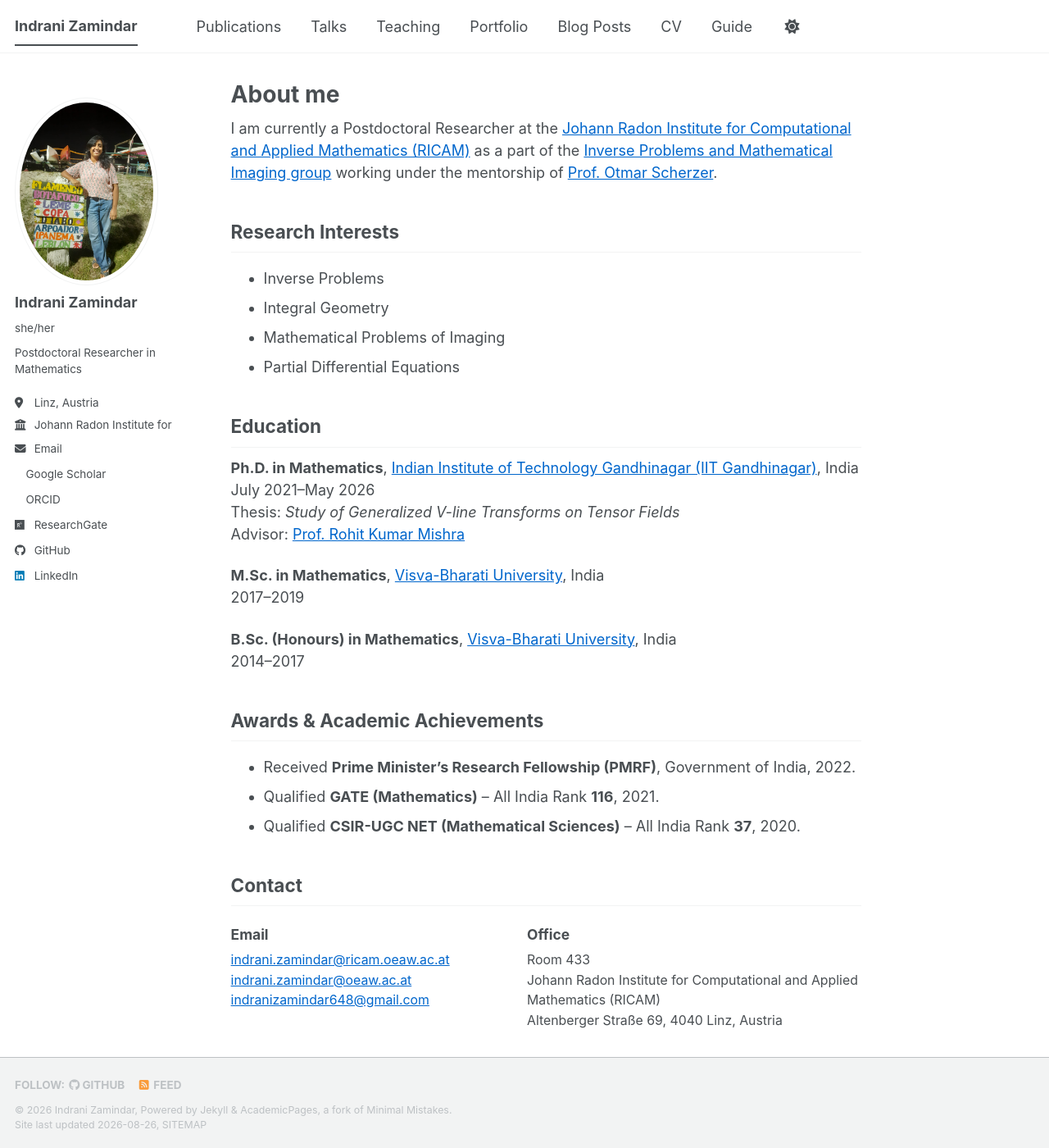
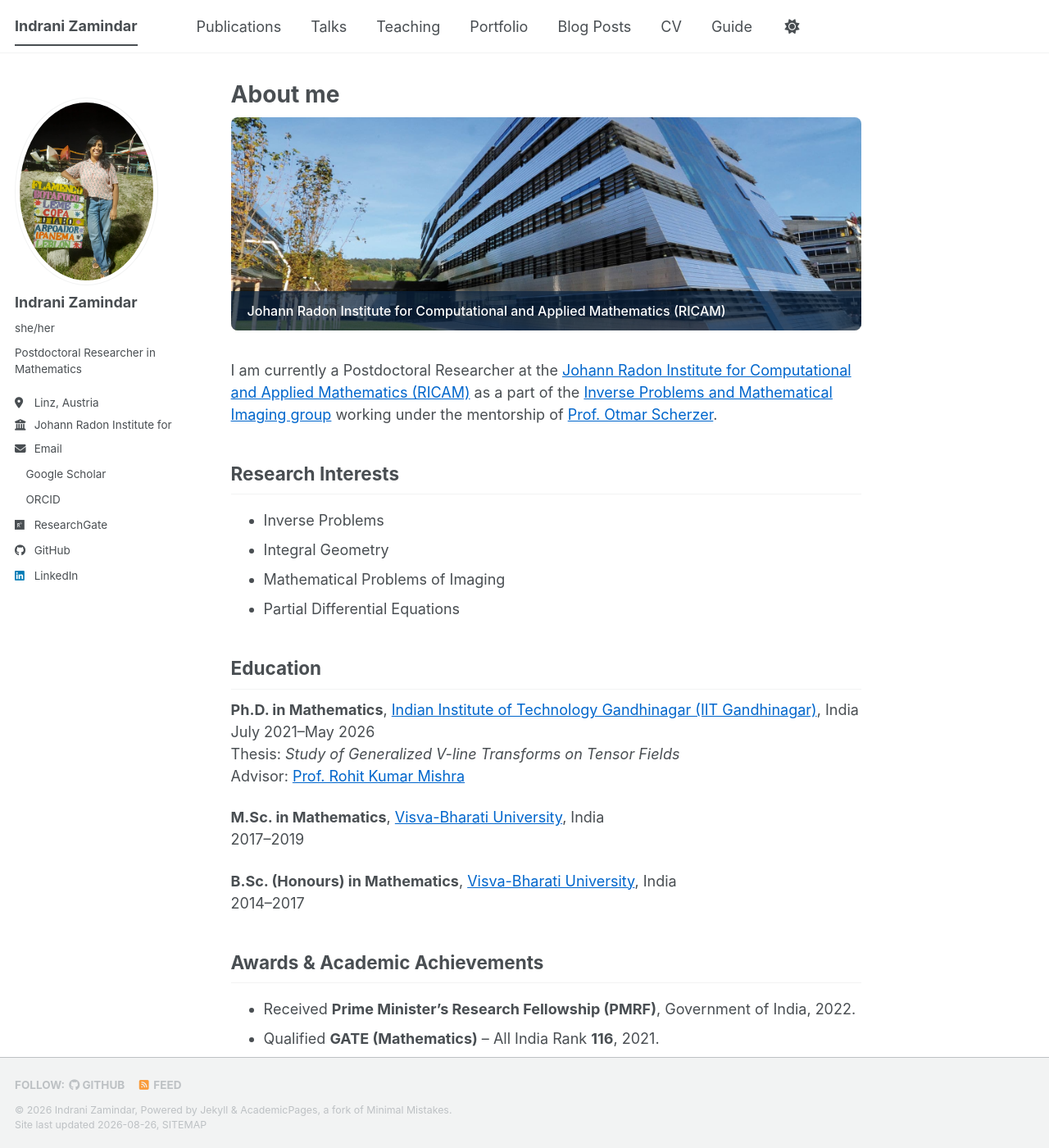
Before and after one commit to izamindar/izamindar.github.io, a Jekyll site: the page built from _pages/about.md, in a window 1280 px wide and 1400 px high. Shown: the whole window at 82% size. Built offline with Jekyll 4.4.1, drawn with Linux system fonts in a browser that asks for light colours; a style sheet for code colours, icons or effects is not loaded; part of the change alters nothing that is shown.

Commit message:
Enhance about page with RICAM banner and styles
Added a banner image and styling for the RICAM section.

```diff
--- a/_pages/about.md
+++ b/_pages/about.md
@@ -6,6 +6,56 @@ redirect_from:
   - /about/
   - /about.html
 ---
+<div class="ricam-banner">
+  <img src="/images/ricam.jpg"
+       alt="Johann Radon Institute for Computational and Applied Mathematics">
+  <div class="ricam-caption">
+    Johann Radon Institute for Computational and Applied Mathematics (RICAM)
+  </div>
+</div>
+
+<style>
+.ricam-banner {
+  position: relative;
+  width: 100%;
+  height: 260px;
+  margin: 0 0 35px 0;
+  overflow: hidden;
+  border-radius: 8px;
+}
+
+.ricam-banner img {
+  width: 100%;
+  height: 100%;
+  object-fit: cover;
+  object-position: center 48%;
+  display: block;
+}
+
+.ricam-caption {
+  position: absolute;
+  left: 0;
+  bottom: 0;
+  padding: 12px 20px;
+  width: 100%;
+  box-sizing: border-box;
+  background: rgba(10, 35, 65, 0.72);
+  color: white;
+  font-size: 16px;
+  font-weight: 500;
+}
+
+@media (max-width: 700px) {
+  .ricam-banner {
+    height: 190px;
+  }
+
+  .ricam-caption {
+    font-size: 13px;
+    padding: 9px 12px;
+  }
+}
+</style>
 I am currently a Postdoctoral Researcher at the [Johann Radon Institute for Computational and Applied Mathematics (RICAM)](https://www.ricam.oeaw.ac.at/) as a part of the [Inverse Problems and Mathematical Imaging group](https://www.oeaw.ac.at/ricam/research/groups/group-scherzer/team) working under the mentorship of [Prof. Otmar Scherzer](https://www.oeaw.ac.at/ricam/staff/otmar-scherzer).
 
 ## Research Interests
```
